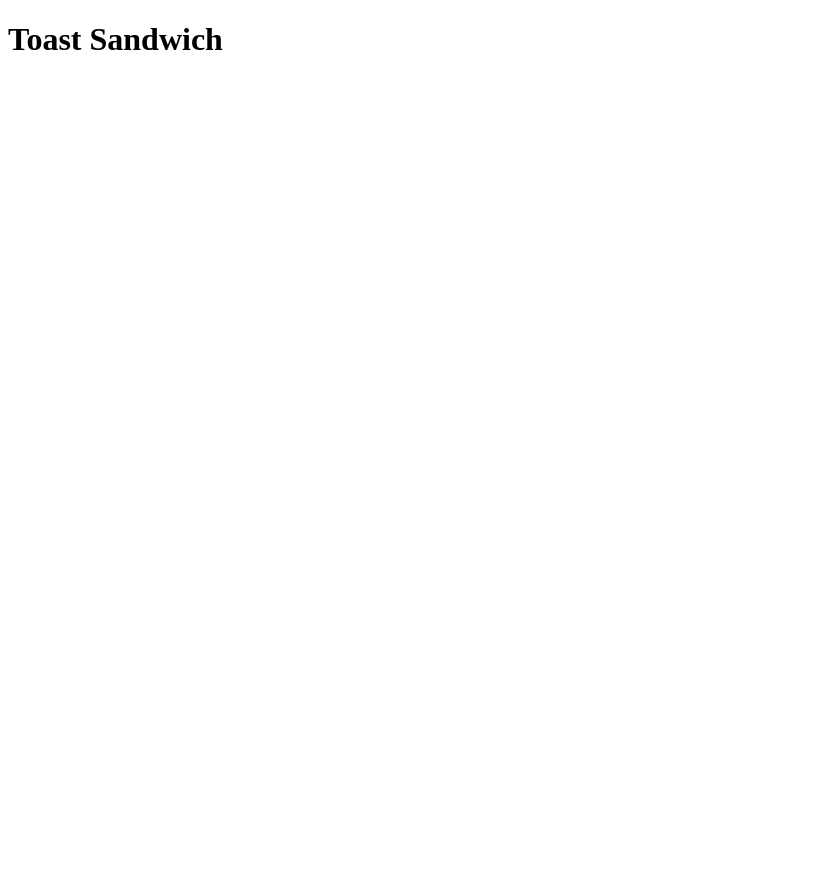
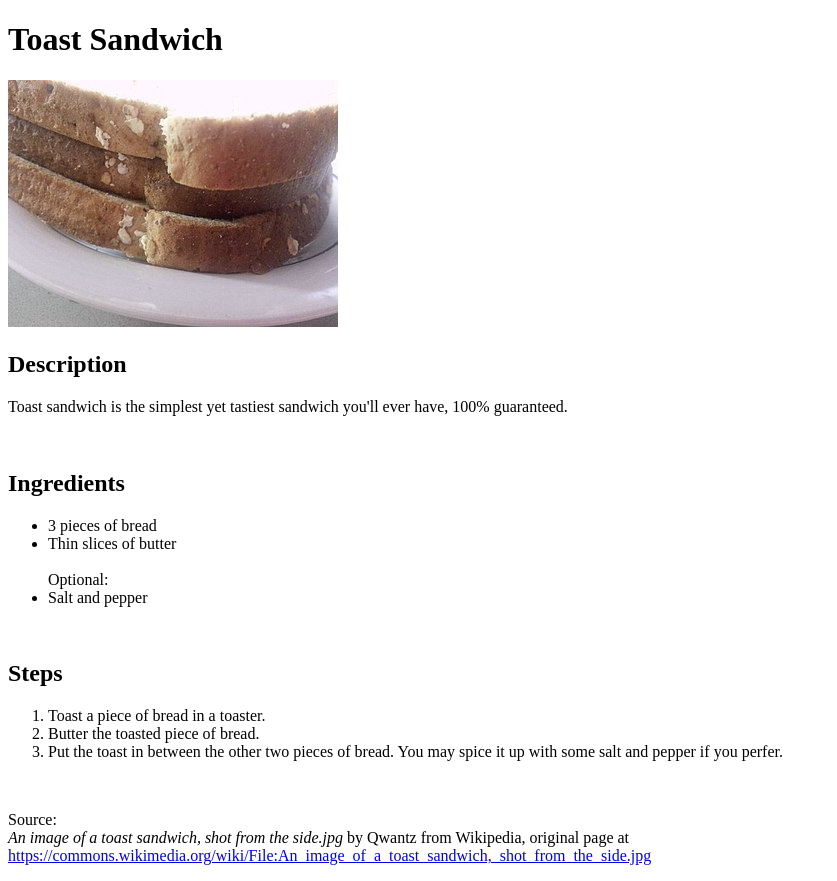
Before and after one commit to Sveldevorls/odin-recipes, a plain HTML site: page recipes/toast-sandwich.html in a window 1280 px wide. Shown: the whole page, without its empty margins (0-837 px from the left). Before the commit the page ends 800 px from the top, so only its background shows below. Drawn offline with Linux system fonts and the light colour scheme.

Commit message:
Add content for toast sandwich

```diff
--- a/recipes/toast-sandwich.html
+++ b/recipes/toast-sandwich.html
@@ -7,5 +7,27 @@
 </head>
     <body>
         <h1>Toast Sandwich</h1>
+        <img src="../img/toast-sandwich.jpg" alt="Picture of a toast sandwich"><br>
+        <h2>Description</h2>
+        <p>Toast sandwich is the simplest yet tastiest sandwich you'll ever have, 100% guaranteed.</p><br>
+        <h2>Ingredients</h2>
+        <ul>
+            <li>3 pieces of bread</li>
+            <li>Thin slices of butter</li>
+            <br>
+            Optional:
+            <li>Salt and pepper</li>
+        </ul><br>
+        <h2>Steps</h2>
+        <ol>
+            <li>Toast a piece of bread in a toaster.</li>
+            <li>Butter the toasted piece of bread.</li>
+            <li>Put the toast in between the other two pieces of bread. You may spice it up with some salt and pepper if you perfer.</li>
+        </ol><br>
+        <p>
+            Source:<br>
+            <i>An image of a toast sandwich, shot from the side.jpg</i> by Qwantz from Wikipedia, original page at<br>
+            <a href="https://commons.wikimedia.org/wiki/File:An_image_of_a_toast_sandwich,_shot_from_the_side.jpg", rel="noreferrer">https://commons.wikimedia.org/wiki/File:An_image_of_a_toast_sandwich,_shot_from_the_side.jpg</a>
+        </p>
     </body>
 </html>
```
Also changed, not shown: img/toast-sandwich.jpg (added).
